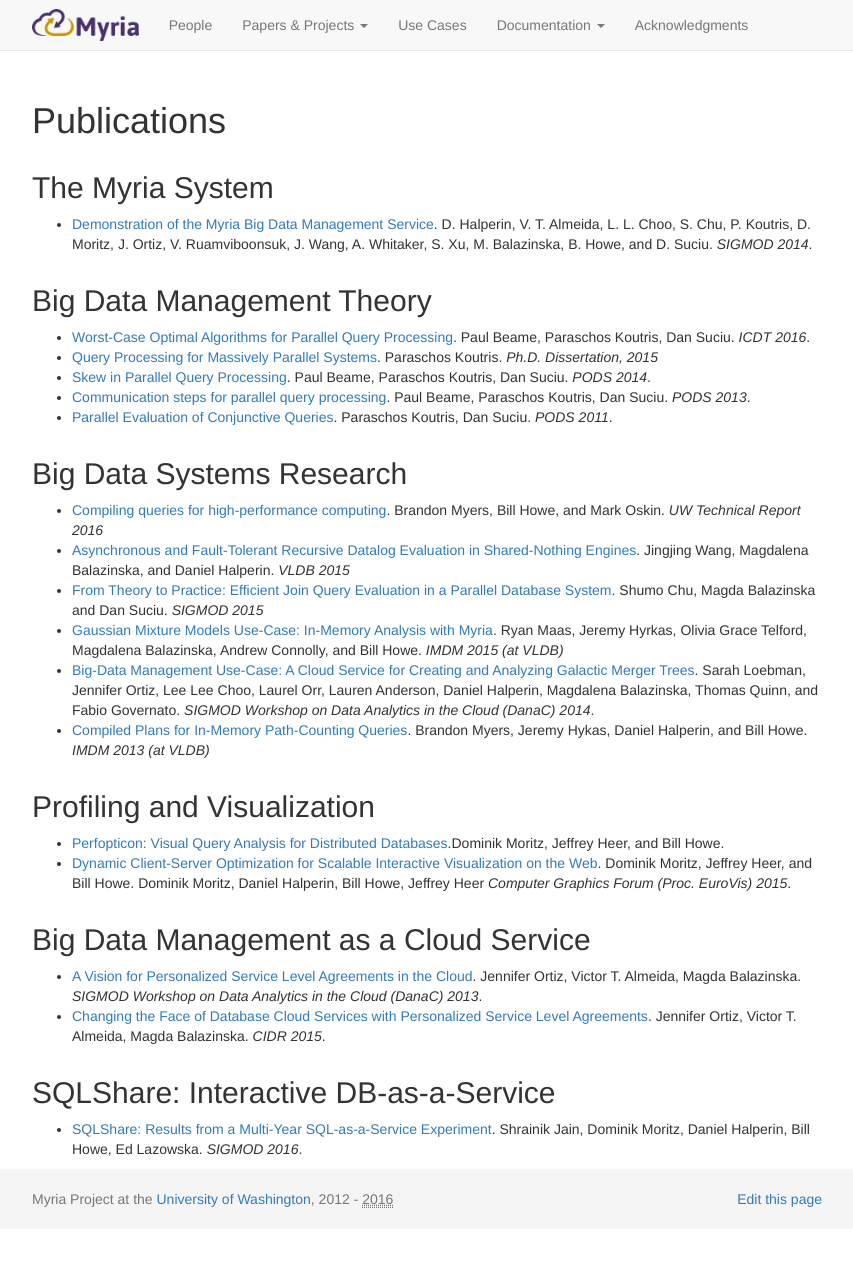
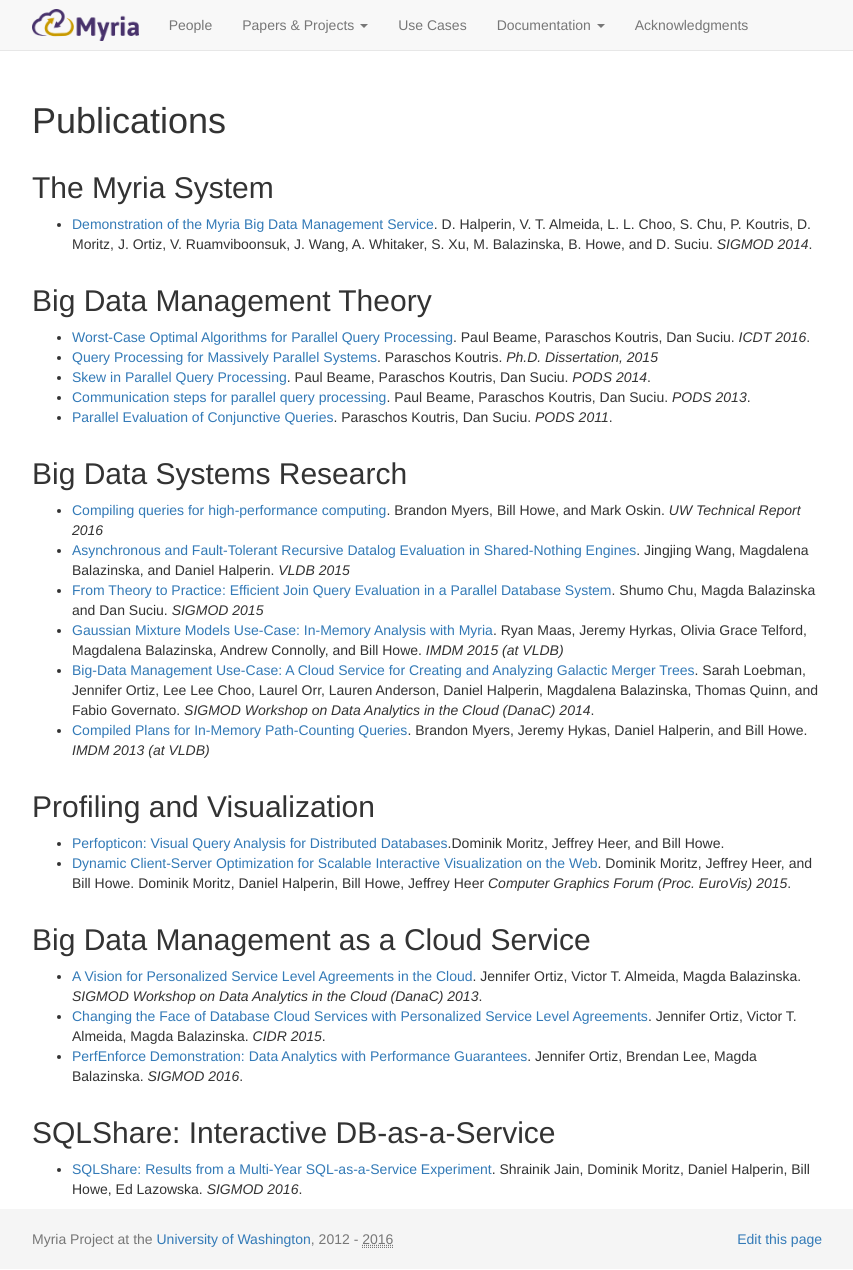
Before and after one commit to uwescience/myria-website, a Jekyll site: the page built from projects/publicationsList.md, in a window 1280 px wide. Shown: the whole page, without its empty margins (213-1066 px from the left). Built offline with Jekyll 4.4.1, drawn with Linux system fonts in a browser that asks for light colours; nearby versions of some CDN libraries; Markdown is read by kramdown in place of the engine named in the settings; before the commit the page ends 1230 px from its top, so only the background shows below that.

Commit message:
Update publicationsList.md

```diff
--- a/projects/publicationsList.md
+++ b/projects/publicationsList.md
@@ -36,6 +36,7 @@
 
 * [A Vision for Personalized Service Level Agreements in the Cloud](publications/Ortiz_PSLA_2013.pdf). Jennifer Ortiz, Victor T. Almeida, Magda Balazinska. *SIGMOD Workshop on Data Analytics in the Cloud (DanaC) 2013*.
 * [Changing the Face of Database Cloud Services with Personalized Service Level Agreements](publications/Ortiz_PSLA_CIDR_2015.pdf). Jennifer Ortiz, Victor T. Almeida, Magda Balazinska. *CIDR 2015*.
+* [PerfEnforce Demonstration: Data Analytics with Performance Guarantees](publications/Ortiz-perfenforceDemo-sigmod16.pdf). Jennifer Ortiz, Brendan Lee, Magda Balazinska. *SIGMOD 2016*.
 
 ## SQLShare: Interactive DB-as-a-Service
 * [SQLShare: Results from a Multi-Year SQL-as-a-Service Experiment](https://www.dropbox.com/s/835qvwhbclfuacw/paper.pdf?dl=0). Shrainik Jain, Dominik Moritz, Daniel Halperin, Bill Howe, Ed Lazowska. *SIGMOD 2016*.
```
